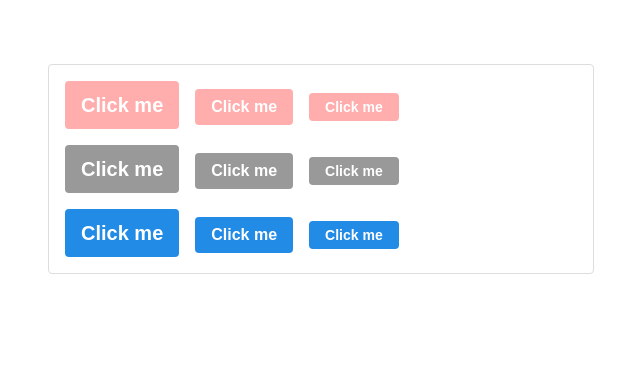
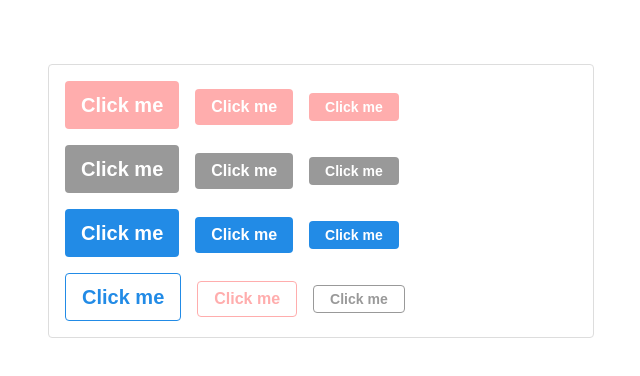
Before and after one commit to hayoung-jeremy/react_with_sass, a React (Create React App) app: page / in a window 1280 px wide. Shown: the top 376 px of the page, without its empty margins (319-959 px from the left). Built offline with nearby package versions, Linux system fonts and the light colour scheme.

Commit message:
button outline v

```diff
--- a/src/App.js
+++ b/src/App.js
@@ -27,6 +27,15 @@
           Click me
         </Button>
       </div>
+      <div className="buttons">
+        <Button size="large" color="blue" outline>
+          Click me
+        </Button>
+        <Button outline>Click me</Button>
+        <Button size="small" color="gray" outline>
+          Click me
+        </Button>
+      </div>
     </div>
   );
 }
--- a/src/components/Button.js
+++ b/src/components/Button.js
@@ -2,8 +2,8 @@
 import classNames from "classnames";
 import "./Button.scss";
 
-const Button = ({ children, size, color }) => {
-  return <button className={classNames("Button", size, color)}>{children}</button>;
+const Button = ({ children, size, color, outline }) => {
+  return <button className={classNames("Button", size, color, { outline })}>{children}</button>;
 };
 
 Button.defaultProps = {
--- a/src/components/Button.scss
+++ b/src/components/Button.scss
@@ -16,6 +16,16 @@
   }
   &.pink:active {
     background: darken($color, 4%);
+  }
+  // outline
+  &.outline {
+    color: $color;
+    background: none;
+    border: 1px solid $color;
+    &:hover {
+      background: $color;
+      color: white;
+    }
   }
 }
 
```
